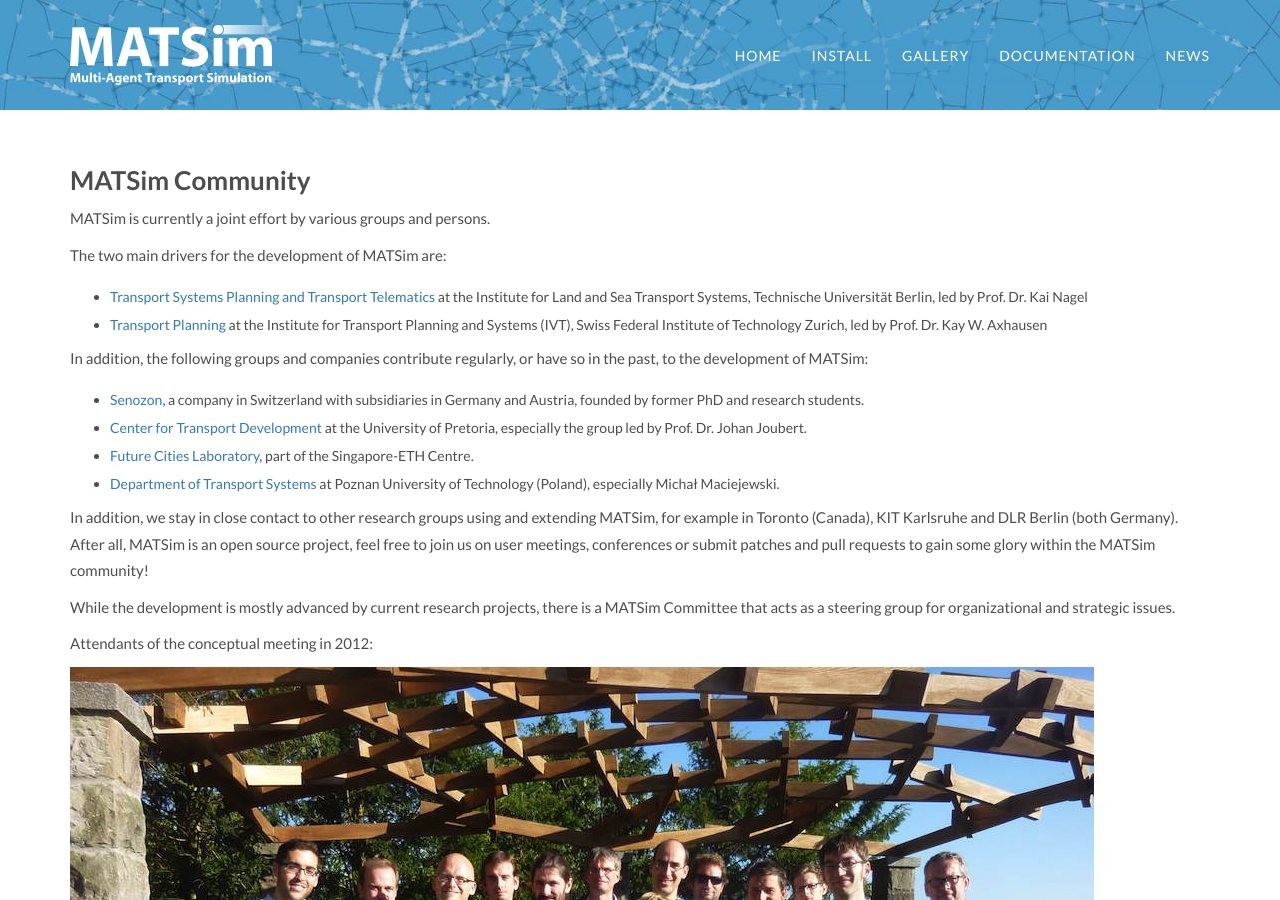
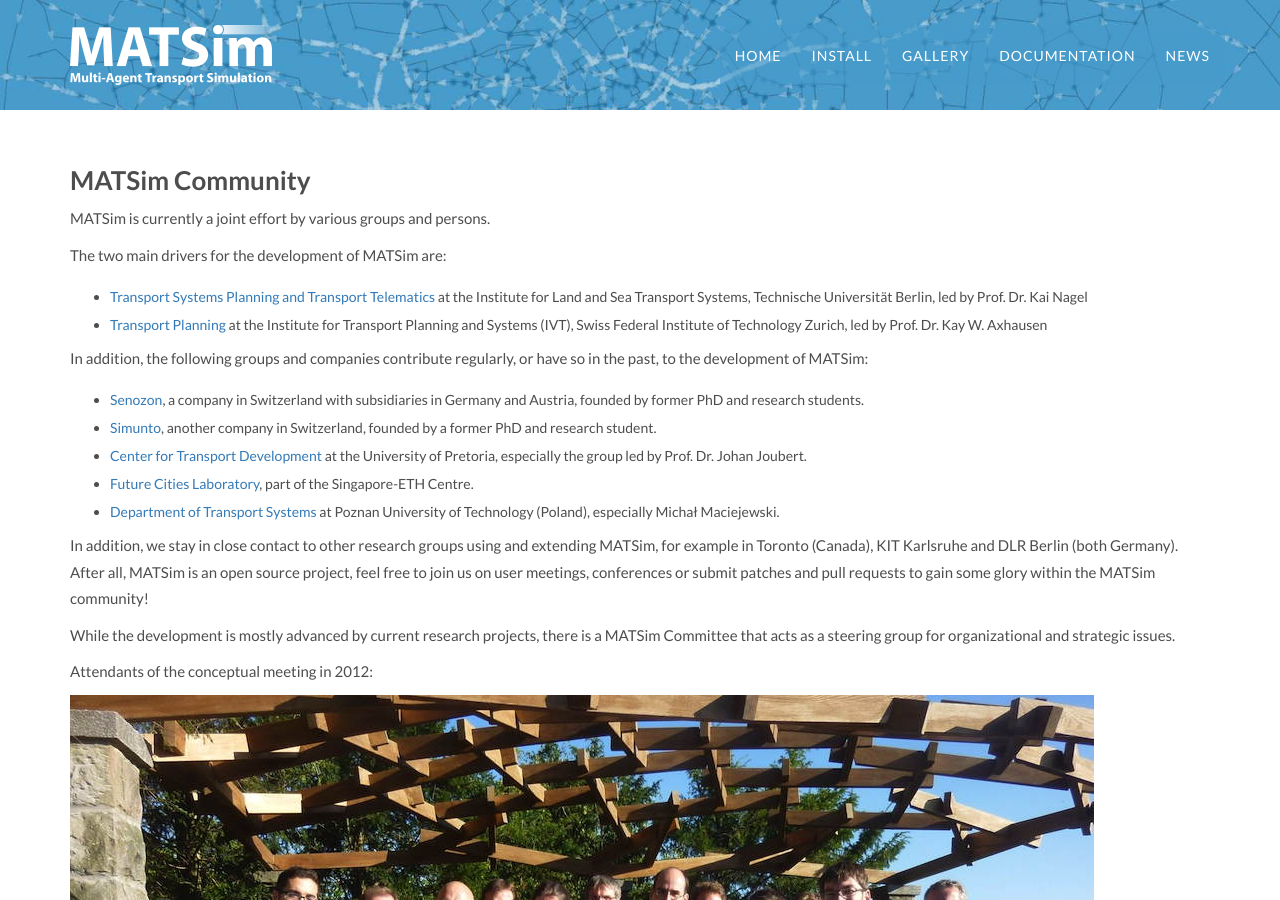
Before and after one commit to matsim-org/jekyll-website, a Jekyll site: the page built from about-us.md, in a window 1280 px wide and 900 px high. Built offline with Jekyll 4.4.1, drawn with Linux system fonts in a browser that asks for light colours; some web fonts are replaced.

Commit message:
Add Simunto as a contributor to MATSim

```diff
--- a/about-us.md
+++ b/about-us.md
@@ -16,6 +16,7 @@
 In addition, the following groups and companies contribute regularly, or have so in the past, to the development of MATSim:
 
 - [Senozon](https://senozon.com/), a company in Switzerland with subsidiaries in Germany and Austria, founded by former PhD and research students.
+- [Simunto](https://simunto.com/), another company in Switzerland, founded by a former PhD and research student.
 - [Center for Transport Development](http://www.up.ac.za/en/centre-for-transport-development/) at the University of Pretoria, especially the group led by Prof. Dr. Johan Joubert.
 - [Future Cities Laboratory](http://www.fcl.ethz.ch), part of the Singapore-ETH Centre.
 - [Department of Transport Systems](http://www.dts.put.poznan.pl/) at Poznan University of Technology (Poland), especially Michał Maciejewski.
```
